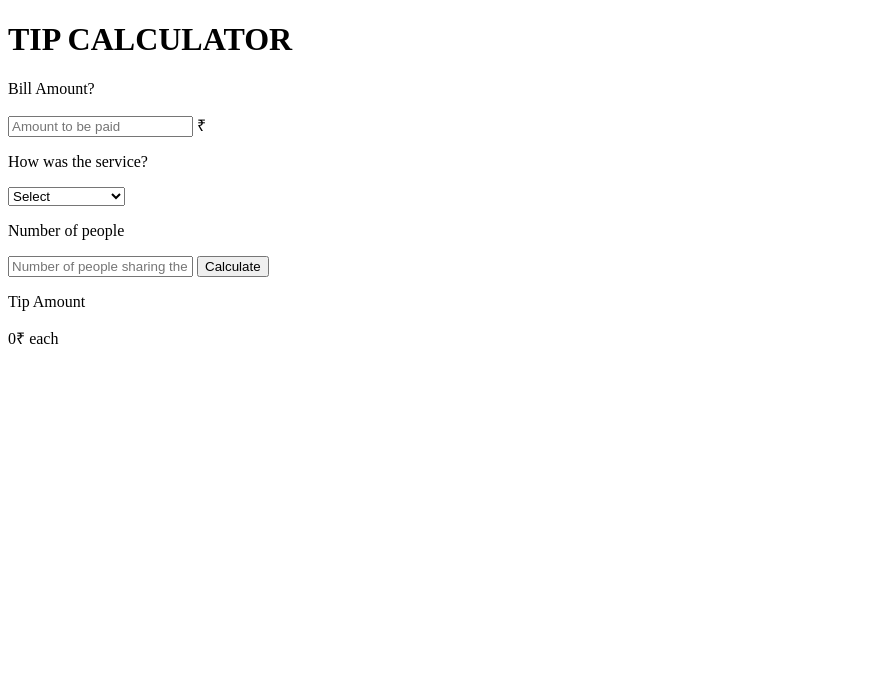
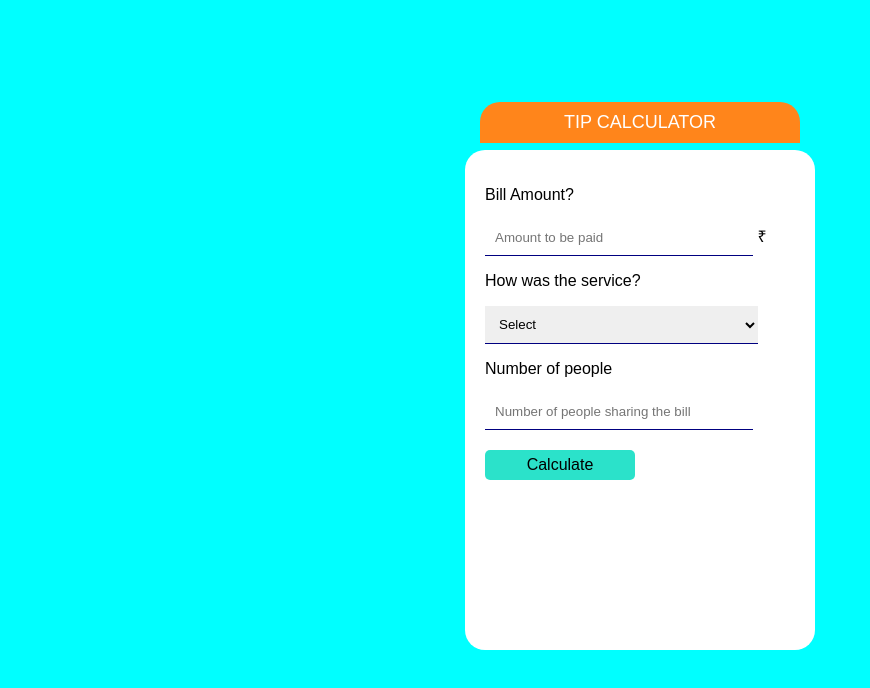
Before and after one commit to Sudama8856/Tip-Calculator, a plain HTML site: page index.html in a window 1280 px wide. Shown: the whole page, without its empty margins (0-870 px from the left). Drawn offline with Linux system fonts and the light colour scheme.

Commit message:
Update index.html

```diff
--- a/index.html
+++ b/index.html
@@ -1,8 +1,8 @@
 <!DOCTYPE html>
 <html>
     <head>
-<link rel="stylesheet" href="style2.css">
-<script type="text/javascript" src="app1.js"></script>
+<link rel="stylesheet" href="style.css">
+<script type="text/javascript" src="app.js"></script>
     </head>
     <body>
         <div class="container">
```
